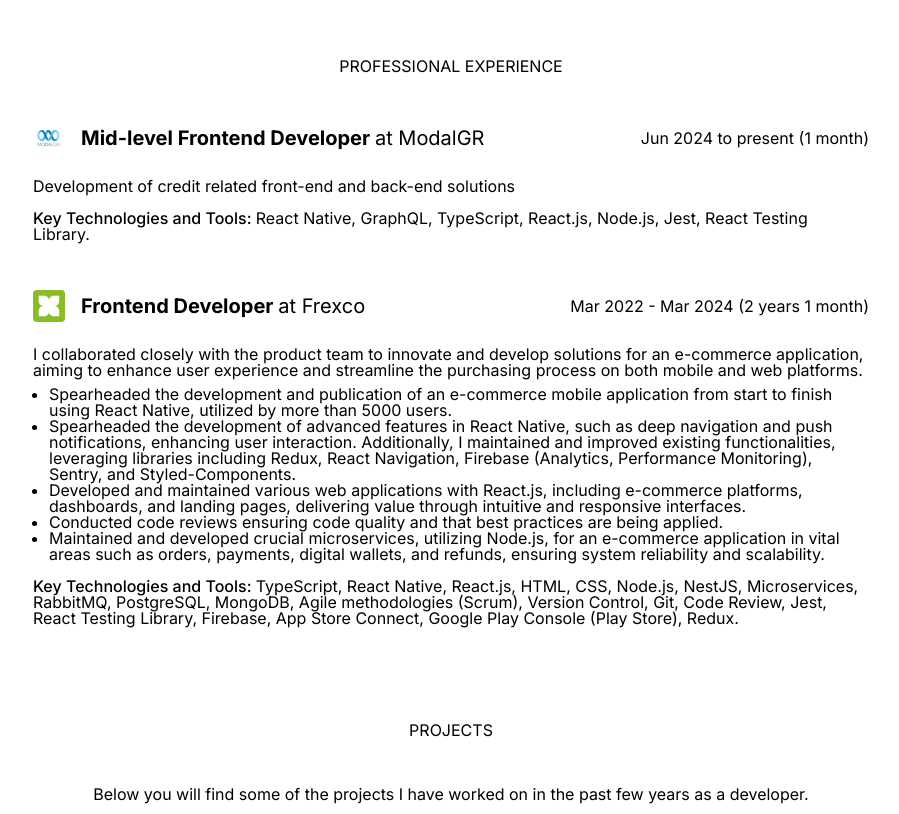
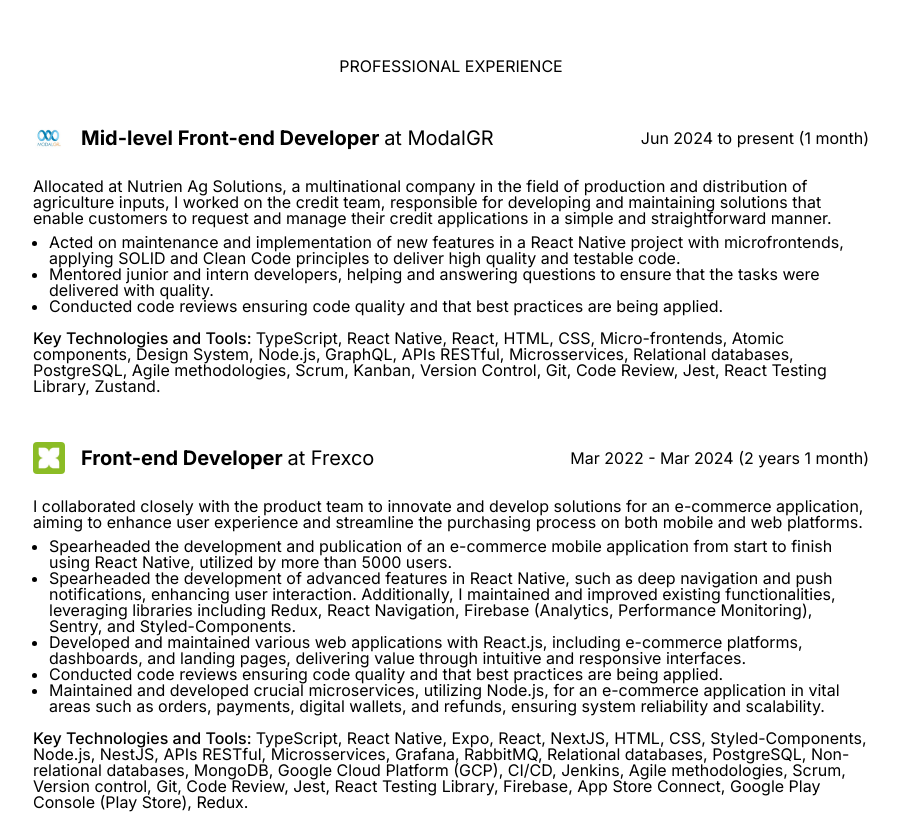
Before and after one commit to willperes/portfolio, a Next.js app: page / in a window 1280 px wide. Shown: the part 1020-1834 px from the top of the page, without its empty margins (189-1088 px from the left). Built offline with nearby package versions, Linux system fonts and the light colour scheme; a web font is replaced by a local one.

Commit message:
feat: adjusted experiences

```diff
--- a/src/data/professionalExperiences.ts
+++ b/src/data/professionalExperiences.ts
@@ -6,31 +6,55 @@
     companyName: "ModalGR",
     companyLogo: "/images/modalgr.jpg",
     linkedinURL: "https://www.linkedin.com/company/modalgr/",
-    position: "Mid-level Frontend Developer",
+    position: "Mid-level Front-end Developer",
     startDate: new Date(2024, 5, 1),
     endDate: null,
     description: [
       {
         type: RichText.Type.Paragraph,
         content:
-          "Development of credit related front-end and back-end solutions",
+          "Allocated at Nutrien Ag Solutions, a multinational company in the field of production and distribution of agriculture inputs, I worked on the credit team, responsible for developing and maintaining solutions that enable customers to request and manage their credit applications in a simple and straightforward manner.",
+      },
+      {
+        type: RichText.Type.UnorderedList,
+        content: [
+          "Acted on maintenance and implementation of new features in a React Native project with microfrontends, applying SOLID and Clean Code principles to deliver high quality and testable code.",
+          "Mentored junior and intern developers, helping and answering questions to ensure that the tasks were delivered with quality.",
+          "Conducted code reviews ensuring code quality and that best practices are being applied.",
+        ],
       },
     ],
     keywords: [
+      "TypeScript",
       "React Native",
+      "React",
+      "HTML",
+      "CSS",
+      "Micro-frontends",
+      "Atomic components",
+      "Design System",
+      "Node.js",
       "GraphQL",
-      "TypeScript",
-      "React.js",
-      "Node.js",
+      "APIs RESTful",
+      "Microsservices",
+      "Relational databases",
+      "PostgreSQL",
+      "Agile methodologies",
+      "Scrum",
+      "Kanban",
+      "Version Control",
+      "Git",
+      "Code Review",
       "Jest",
       "React Testing Library",
+      "Zustand",
     ],
   },
   {
     companyName: "Frexco",
     companyLogo: "/images/frexco.jpg",
     linkedinURL: "https://www.linkedin.com/company/frexcoalimentosbr/",
-    position: "Frontend Developer",
+    position: "Front-end Developer",
     startDate: new Date(2022, 2, 1),
     endDate: new Date(2024, 2, 31),
     description: [
@@ -53,17 +77,28 @@
     keywords: [
       "TypeScript",
       "React Native",
-      "React.js",
+      "Expo",
+      "React",
+      "NextJS",
       "HTML",
       "CSS",
+      "Styled-Components",
       "Node.js",
       "NestJS",
-      "Microservices",
+      "APIs RESTful",
+      "Microsservices",
+      "Grafana",
       "RabbitMQ",
+      "Relational databases",
       "PostgreSQL",
+      "Non-relational databases",
       "MongoDB",
-      "Agile methodologies (Scrum)",
-      "Version Control",
+      "Google Cloud Platform (GCP)",
+      "CI/CD",
+      "Jenkins",
+      "Agile methodologies",
+      "Scrum",
+      "Version control",
       "Git",
       "Code Review",
       "Jest",
```
